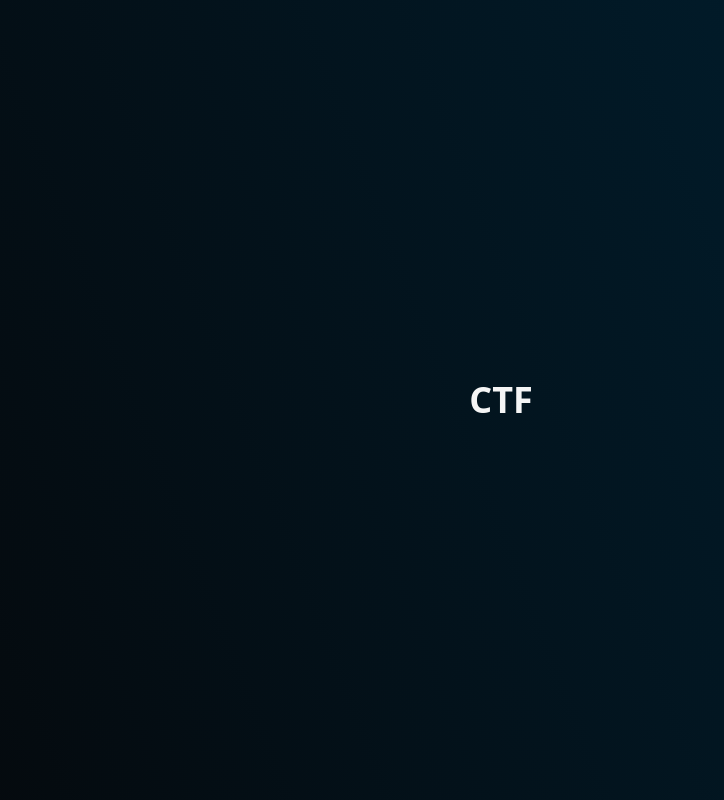
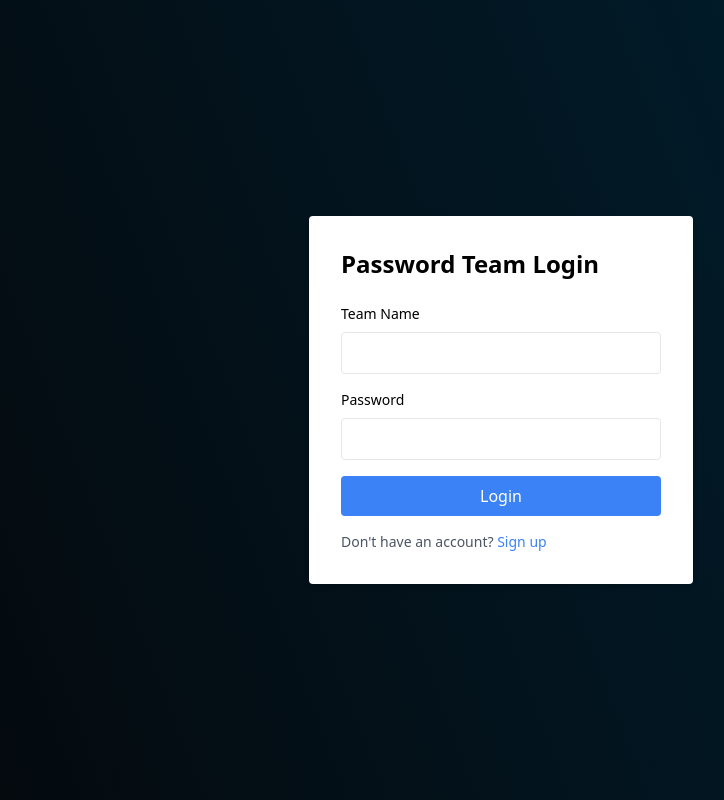
Before and after one commit to lugvitc/lugvitc-ctf, a React (Vite) app: page / in a window 1280 px wide. Shown: the whole page, without its empty margins (139-863 px from the left). Built offline with nearby package versions, Linux system fonts and the light colour scheme; a web font is replaced by a local one.

Commit message:
chore: loginPage

```diff
--- a/src/App.tsx
+++ b/src/App.tsx
@@ -1,7 +1,13 @@
+import Login from "./components/Login";
+
 export default function App() {
-	return (
-		<main className="flex h-screen flex-col items-center justify-center">
-			<h1 className="text-4xl font-semibold">CTF</h1>
-		</main>
-	);
+	return <Login />;
 }
+
+// export default function App() {
+// 	return (
+// 		<main className="flex h-screen flex-col items-center justify-center">
+// 			<h1 className="text-4xl font-semibold">CTF</h1>
+// 		</main>
+// 	);
+// }
--- a/src/components/Login.tsx
+++ b/src/components/Login.tsx
@@ -1,7 +1,52 @@
+// export default function Login() {
+// 	return (
+// 		<main className="flex h-screen flex-col items-center justify-center">
+// 			<div className="bg-white p-8 rounded shadow-md w-96">
+
+// <h1 className="text-2xl font-semibold mb-6">Login</h1>
+
+// <form action="#" method="POST">
+// 	<div className="mb-4">
+// 		<label for="username" class="block text-gray-600 text-sm font-medium mb-2">Username</label>
+// 		<input type="text" id="username" name="username" className="w-full px-3 py-2 border rounded focus:outline-none focus:border-blue-500" required>
+// 	</div>
+
+// 	<div className="mb-4">
+// 		<label for="password" class="block text-gray-600 text-sm font-medium mb-2">Password</label>
+// 		<input type="password" id="password" name="password" className="w-full px-3 py-2 border rounded focus:outline-none focus:border-blue-500" required>
+// 	</div>
+
+// 	<button type="submit" class="w-full bg-blue-500 text-white p-2 rounded hover:bg-blue-600 focus:outline-none focus:bg-blue-600">Login</button>
+// </form>
+
+// <p className="mt-4 text-gray-600 text-sm">Don't have an account? <a href="#" className="text-blue-500 hover:underline">Sign up</a></p>
+// </div>
+// 		</main>
+// 	);
+// }
+
 export default function Login() {
-	return (
-		<main className="flex h-screen flex-col items-center justify-center">
+    return (
+        <main className="flex h-screen flex-col items-center justify-center">
+			<div className="bg-white p-8 rounded shadow-md w-96">
+                <h1 className="text-black text-2xl font-semibold mb-6">Password Team Login</h1>
 
-		</main>
-	);
+                <form action="#" method="POST">
+                    <div className="mb-4">
+                        <label htmlFor="username" className="block text-black text-sm font-medium mb-2">Team Name</label>
+                        <input type="text" id="username" name="username" className="w-full px-3 py-2 border rounded focus:outline-none focus:border-blue-500" required />
+                    </div>
+
+                    <div className="mb-4">
+                        <label htmlFor="password" className="block text-black text-sm font-medium mb-2">Password</label>
+                        <input type="password" id="password" name="password" className="w-full px-3 py-2 border rounded focus:outline-none focus:border-blue-500" required />
+                    </div>
+
+					<button type="submit" className="w-full bg-blue-500 text-white p-2 rounded hover:bg-blue-600 focus:outline-none focus:bg-blue-600">Login</button>
+                </form>
+
+                <p className="mt-4 text-gray-600 text-sm">Don't have an account? <a href="#" className="text-blue-500 hover:underline">Sign up</a></p>
+            </div>
+        </main>
+    );
 }
```
